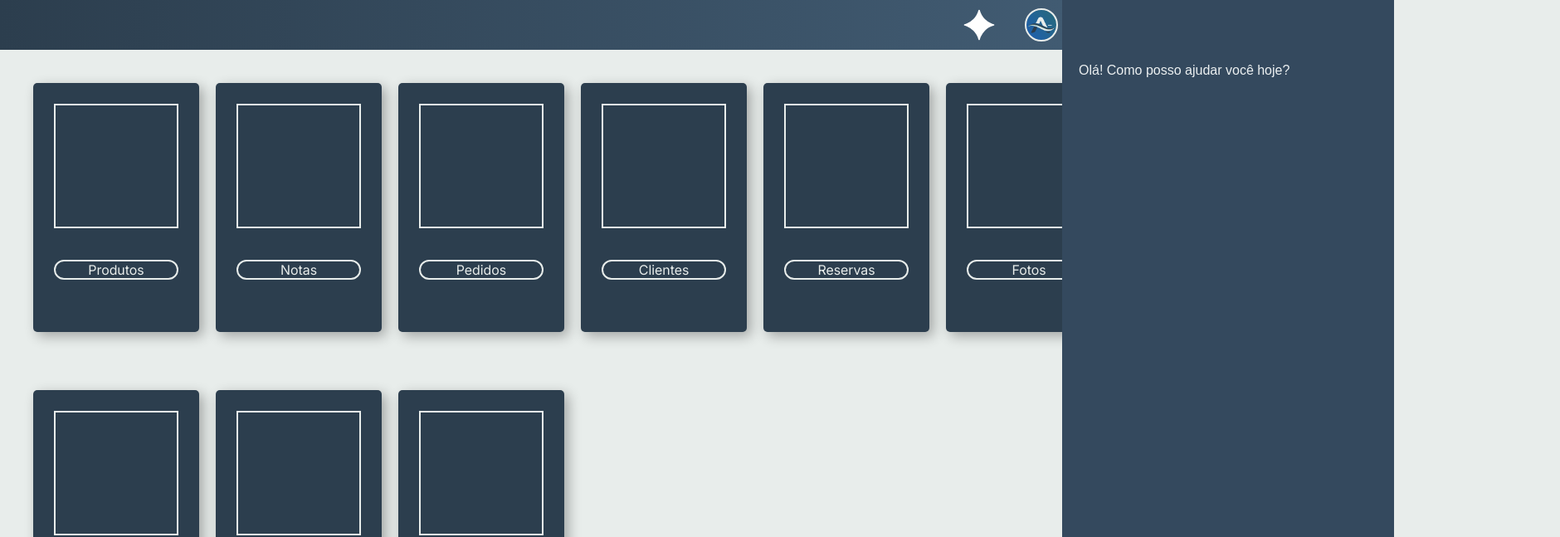
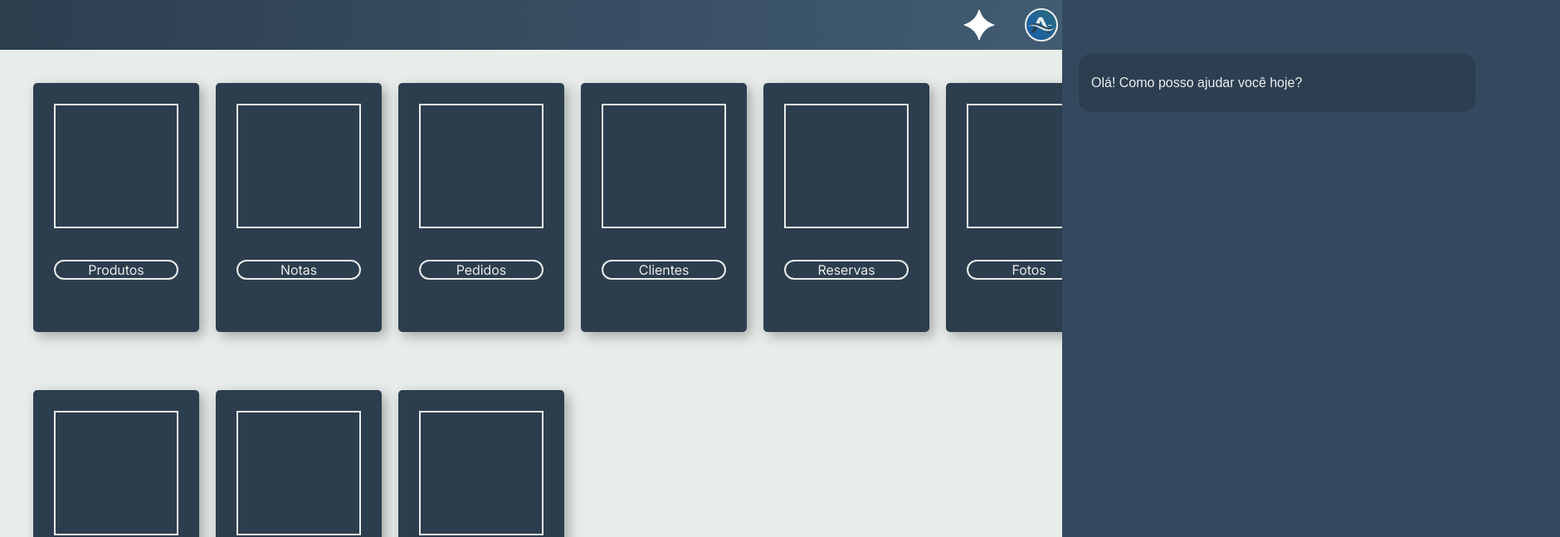
Before and after one commit to Larand26/Aminus, a React (Vite) app: page /#/home in a window 1280 px wide. Shown: the top 647 px of the page at 83% size, 1880 px wide, since content can reach past the window. Built offline with nearby package versions, Linux system fonts and the light colour scheme.

Commit message:
style: organiza a resposta do gemini na tela

```diff
--- a/src/components/EfeitoDigitacao.jsx
+++ b/src/components/EfeitoDigitacao.jsx
@@ -20,12 +20,25 @@ const MensagemComEfeitoDigitacao = ({ texto }) => {
     return () => clearInterval(intervalId); // Limpa o intervalo se o componente for desmontado
   }, [texto]);
 
-  // Função para converter markdown bold para HTML
+  // Função para converter markdown para HTML
   const formatarResposta = (texto) => {
-    const textoFormatado = texto.replace(
+    let textoFormatado = texto;
+
+    // Converte negrito (**texto**) para <strong>
+    textoFormatado = textoFormatado.replace(
       /\*\*(.*?)\*\*/g,
       "<strong>$1</strong>"
     );
+
+    textoFormatado = textoFormatado.replace(
+      /(\n?\* .+(?:\n\* .+)*)/g,
+      "<ul>$1</ul>"
+    );
+    textoFormatado = textoFormatado.replace(
+      /\* (.*?)(?=\n\*|\n\n|$)/g,
+      "<li>$1</li>"
+    );
+
     return { __html: textoFormatado };
   };
 
--- a/src/components/Gemini.jsx
+++ b/src/components/Gemini.jsx
@@ -83,7 +83,7 @@ const Gemini = () => {
           value={pergunta}
           onChange={(e) => setPergunta(e.target.value)}
           onClick={handleEnviarPergunta}
-          onKeyPress={(e) => e.key === "Enter" && handleEnviarPergunta()} // Opcional: Enviar com Enter
+          onKeyPress={(e) => e.key === "Enter" && handleEnviarPergunta()}
         />
       </div>
     </div>
--- a/src/styles/gemini.css
+++ b/src/styles/gemini.css
@@ -5,7 +5,7 @@
   height: 100vh;
   font-family: Arial, sans-serif;
   position: absolute;
-  width: 400px;
+  width: 600px;
   top: 0;
   right: 0;
   background-color: #34495e;
@@ -44,12 +44,13 @@
   border-radius: 10px;
 }
 
-.gemini {
+.mensagem-gemini {
   background-color: #2c3e50;
   padding: 10px 15px;
   border-radius: 15px;
   margin: 5px 0;
   width: 80%;
+  white-space: pre-wrap;
 }
 
 .usuario {
```
